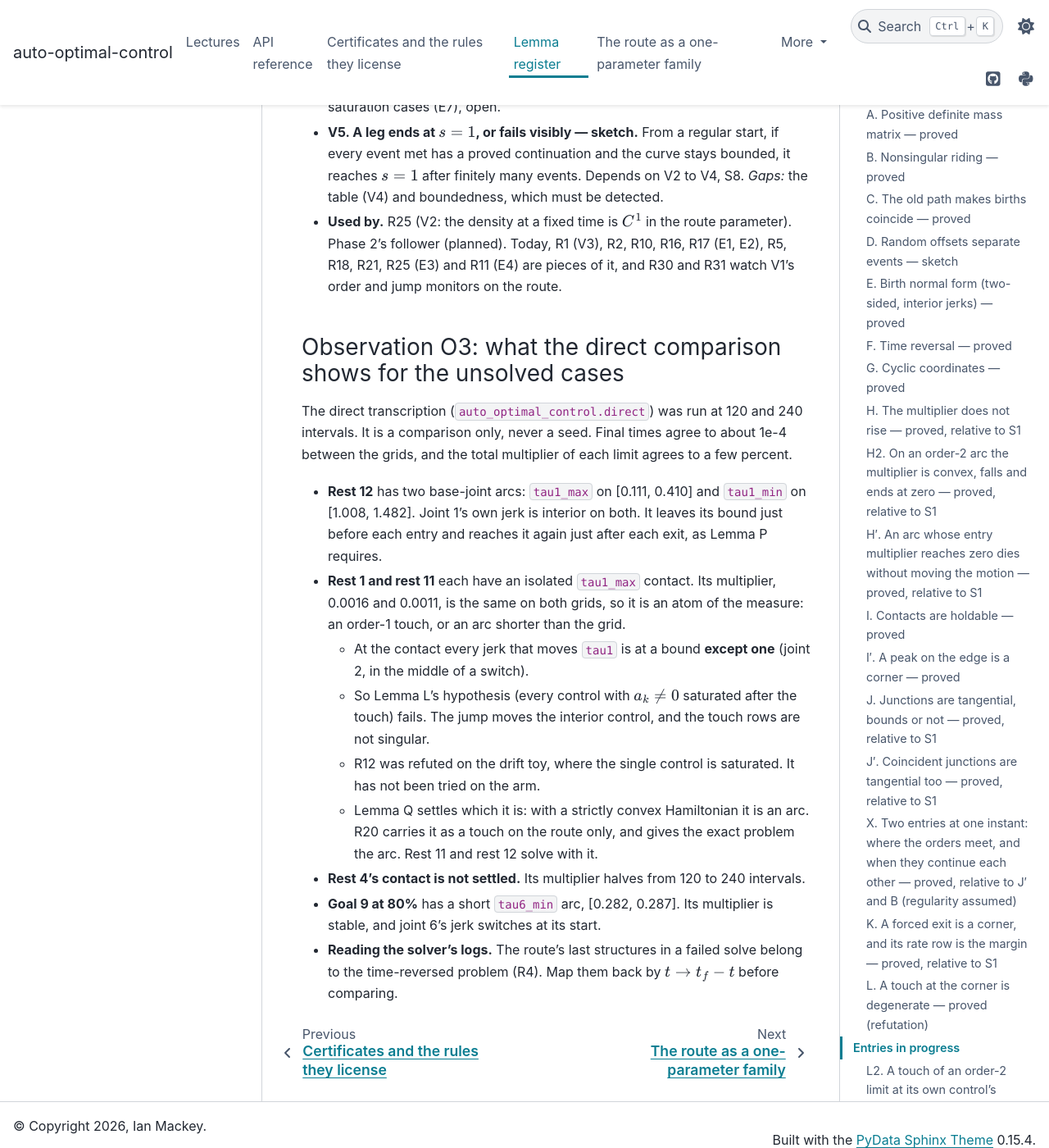
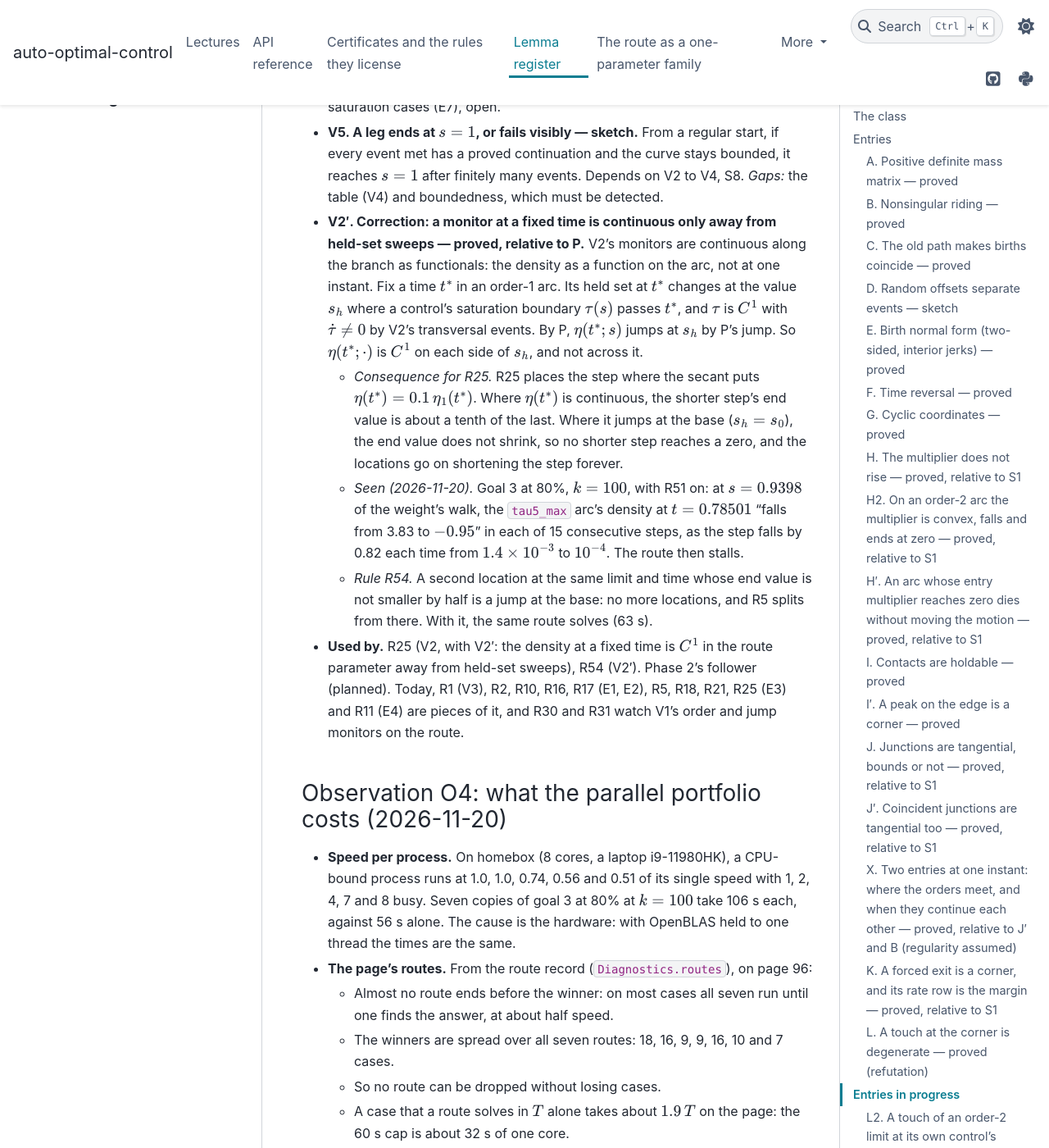
Before and after one commit to idm23/auto-optimal-control, a Sphinx documentation site: the page built from docs/notes/lemma_register.md, in a window 1280 px wide and 1400 px high, scrolled down 30685 px. Shown: the whole window at 82% size. Built offline with Sphinx 7.4.7 and the PyData theme 0.15.4, drawn with Linux system fonts in a browser that asks for light colours; some of the changed text lies outside the part shown.

Commit message:
Lemma V2': a monitor at a fixed time jumps at held-set sweeps (P); Observation O4 on the portfolio's parallel speed
Co-Authored-By: Claude Opus 5.5 <noreply@anthropic.com>
Claude-Session: https://claude.ai/code/session_01DzJDSTVJjP1uaCvVbe25Pf

```diff
--- a/docs/notes/lemma_register.md
+++ b/docs/notes/lemma_register.md
@@ -1107,10 +1107,45 @@ jump, density, gap, order, bound, end, held sign).
   start, if every event met has a proved continuation and the curve stays
   bounded, it reaches $s = 1$ after finitely many events. Depends on V2 to
   V4, S8. *Gaps:* the table (V4) and boundedness, which must be detected.
-- **Used by.** R25 (V2: the density at a fixed time is $C^1$ in the route
-  parameter). Phase 2's follower (planned). Today, R1 (V3), R2, R10, R16,
+- **V2′. Correction: a monitor at a fixed time is continuous only away from held-set
+  sweeps — proved, relative to P.** V2's monitors are continuous along the branch as
+  functionals: the density as a function on the arc, not at one instant. Fix a time
+  $t^*$ in an order-1 arc. Its held set at $t^*$ changes at the value $s_h$ where a
+  control's saturation boundary $\tau(s)$ passes $t^*$, and $\tau$ is $C^1$ with
+  $\dot\tau \ne 0$ by V2's transversal events. By P, $\eta(t^*; s)$ jumps at $s_h$
+  by P's jump. So $\eta(t^*; \cdot)$ is $C^1$ on each side of $s_h$, and not across it.
+  - *Consequence for R25.* R25 places the step where the secant puts
+    $\eta(t^*) = 0.1\,\eta_1(t^*)$. Where $\eta(t^*)$ is continuous, the shorter
+    step's end value is about a tenth of the last. Where it jumps at the base
+    ($s_h = s_0$), the end value does not shrink, so no shorter step reaches a zero,
+    and the locations go on shortening the step forever.
+  - *Seen (2026-11-20).* Goal 3 at 80%, $k = 100$, with R51 on: at $s = 0.9398$ of
+    the weight's walk, the `tau5_max` arc's density at $t = 0.78501$ "falls from
+    3.83 to $-0.95$" in each of 15 consecutive steps, as the step falls by 0.82 each
+    time from $1.4 \times 10^{-3}$ to $10^{-4}$. The route then stalls.
+  - *Rule R54.* A second location at the same limit and time whose end value is not
+    smaller by half is a jump at the base: no more locations, and R5 splits from
+    there. With it, the same route solves (63 s).
+- **Used by.** R25 (V2, with V2′: the density at a fixed time is $C^1$ in the route
+  parameter away from held-set sweeps), R54 (V2′). Phase 2's follower (planned). Today, R1 (V3), R2, R10, R16,
   R17 (E1, E2), R5, R18, R21, R25 (E3) and R11 (E4) are pieces of it, and
   R30 and R31 watch V1's order and jump monitors on the route.
+
+### Observation O4: what the parallel portfolio costs (2026-11-20)
+
+- **Speed per process.** On homebox (8 cores, a laptop i9-11980HK), a CPU-bound process
+  runs at 1.0, 1.0, 0.74, 0.56 and 0.51 of its single speed with 1, 2, 4, 7 and 8 busy.
+  Seven copies of goal 3 at 80% at $k = 100$ take 106 s each, against 56 s alone. The
+  cause is the hardware: with OpenBLAS held to one thread the times are the same.
+- **The page's routes.** From the route record (`Diagnostics.routes`), on page 96:
+  - Almost no route ends before the winner: on most cases all seven run until one finds
+    the answer, at about half speed.
+  - The winners are spread over all seven routes: 18, 16, 9, 9, 16, 10 and 7 cases.
+  - So no route can be dropped without losing cases.
+  - A case that a route solves in $T$ alone takes about $1.9\,T$ on the page: the 60 s
+    cap is about 32 s of one core.
+- **Consequence.** Goal 3 at 80% (56 s alone on its one solving route) needs a route
+  about 1.8 times faster, not a different schedule.
 
 ### Observation O3: what the direct comparison shows for the unsolved cases
 
```
